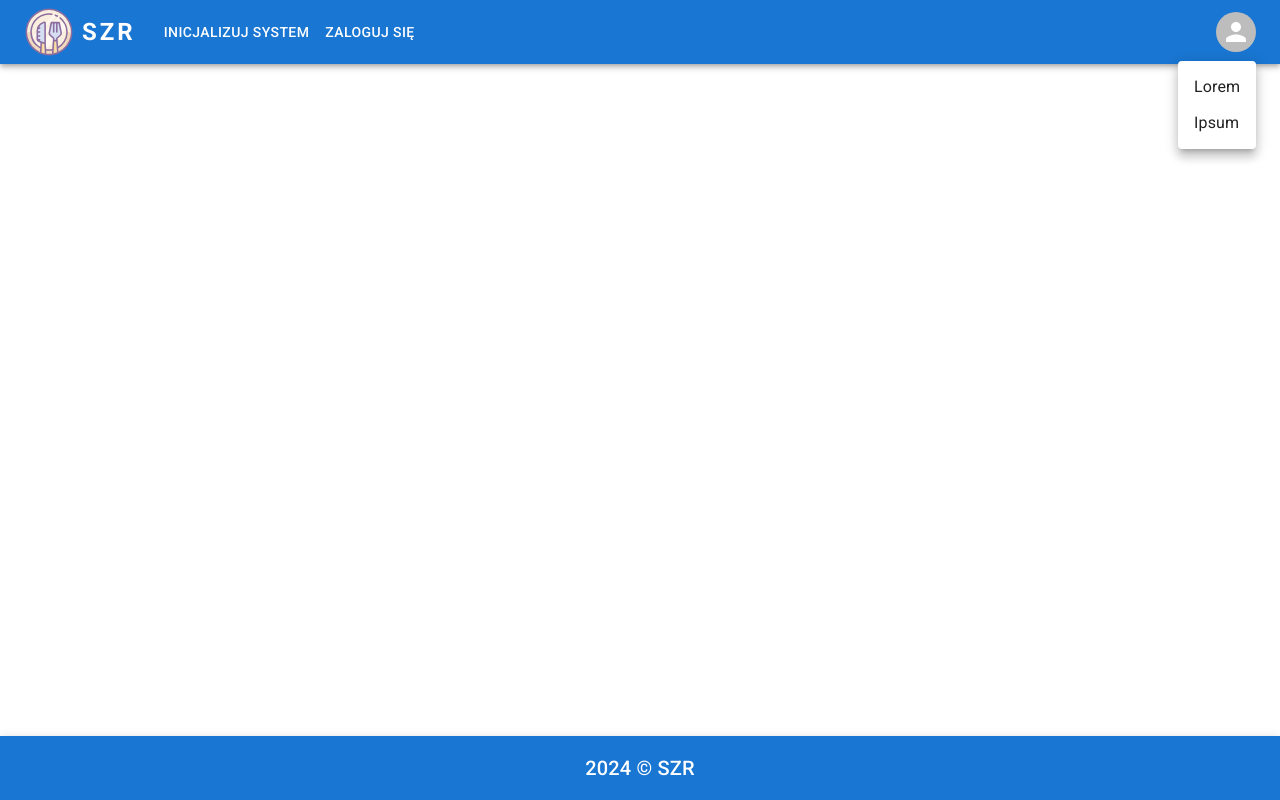
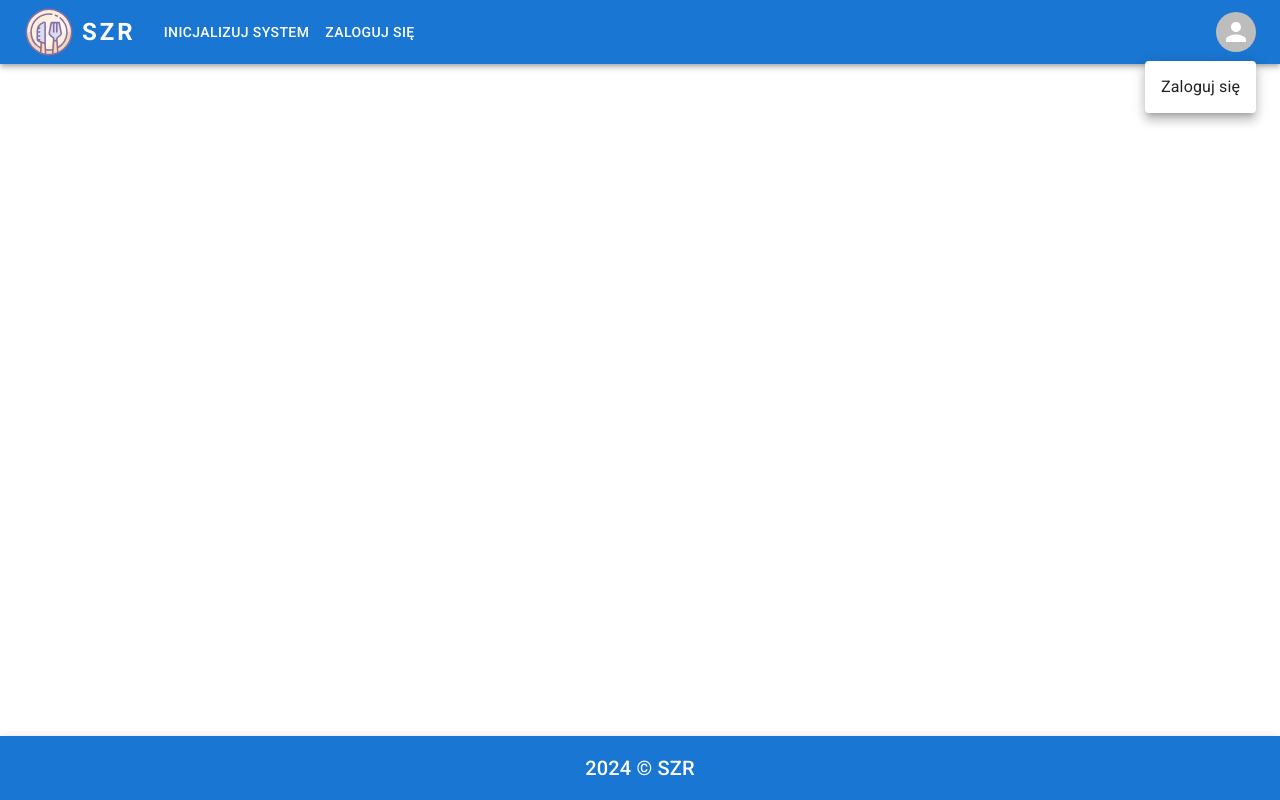
Before and after one commit to JakubWieclaw/restaurant_management_webpage, a React (Vite) app: page / in a window 1280 px wide. Both pictures are taken after a click on the button "Open settings". Built offline with nearby package versions, Linux system fonts and the light colour scheme.

Commit message:
insert basic redux mechanism

```diff
--- a/package.json
+++ b/package.json
@@ -17,6 +17,8 @@
     "@mui/material": "^5.15.21",
     "@mui/x-date-pickers": "^7.8.0",
     "@mui/x-date-pickers-pro": "^7.8.0",
+    "@reduxjs/toolkit": "^2.2.6",
+    "@types/react-redux": "^7.1.33",
     "dayjs": "^1.11.11",
     "email-validator": "^2.0.4",
     "eslint-config-react-app": "^7.0.1",
@@ -25,6 +27,7 @@
     "postcode-validator": "^3.8.21",
     "react": "^18.3.1",
     "react-dom": "^18.3.1",
+    "react-redux": "^9.1.2",
     "react-router-dom": "^6.24.1",
     "react-toastify": "^10.0.5",
     "vite-plugin-eslint": "^1.8.1",
--- a/src/components/AppBarHeader.tsx
+++ b/src/components/AppBarHeader.tsx
@@ -11,9 +11,13 @@ import {
   Avatar,
   Tooltip,
 } from "@mui/material";
+import MenuIcon from "@mui/icons-material/Menu";
+
+import { useState } from "react";
 import { Link } from "react-router-dom";
-import { useState } from "react";
-import MenuIcon from "@mui/icons-material/Menu";
+import { RootState, AppDispatch } from "../store";
+import { login, logout } from "../utils/userSlice";
+import { useSelector, useDispatch } from "react-redux";
 
 export const AppBarHeader = () => {
   const [anchorElMenu, setAnchorElMenu] = useState(null);
@@ -30,6 +34,16 @@ export const AppBarHeader = () => {
       link: "/auth",
     },
   ];
+
+  const dispatch: AppDispatch = useDispatch();
+  const user = useSelector((state: RootState) => state.user);
+  const handleLogin = () => {
+    dispatch(login());
+  };
+
+  const handleLogout = () => {
+    dispatch(logout());
+  };
 
   return (
     <AppBar position="static">
@@ -201,13 +215,11 @@ export const AppBarHeader = () => {
               open={Boolean(anchorElProfile)}
               onClose={() => setAnchorElProfile(null)}
             >
-              {" "}
-              <MenuItem onClick={() => setAnchorElProfile(null)}>
-                <Typography textAlign="center">Lorem</Typography>
-              </MenuItem>
-              <MenuItem onClick={() => setAnchorElProfile(null)}>
-                <Typography textAlign="center">Ipsum</Typography>
-              </MenuItem>
+              {user.loggedIn ? (
+                <MenuItem onClick={handleLogout}>Wyloguj się</MenuItem>
+              ) : (
+                <MenuItem onClick={handleLogin}>Zaloguj się</MenuItem>
+              )}
             </Menu>
           </Box>
         </Toolbar>
--- a/src/main.tsx
+++ b/src/main.tsx
@@ -4,12 +4,16 @@ import App from "./App.tsx";
 import ReactDOM from "react-dom/client";
 import { CssBaseline } from "@mui/material";
 import { BrowserRouter } from "react-router-dom";
+import { Provider } from "react-redux";
+import store from "./store";
 
 ReactDOM.createRoot(document.getElementById("root")!).render(
   <React.StrictMode>
     <CssBaseline />
     <BrowserRouter>
-      <App />
+      <Provider store={store}>
+        <App />
+      </Provider>
     </BrowserRouter>
   </React.StrictMode>
 );
--- /dev/null
+++ b/src/reducers/index.tsx
@@ -0,0 +1,11 @@
+import { combineReducers } from "redux";
+import userReducer from "../utils/userSlice";
+
+const rootReducer = combineReducers({
+  user: userReducer,
+  // Add other reducers here
+});
+
+export type RootState = ReturnType<typeof rootReducer>;
+
+export default rootReducer;
--- /dev/null
+++ b/src/store.tsx
@@ -0,0 +1,11 @@
+import { configureStore } from "@reduxjs/toolkit";
+import rootReducer from "./reducers";
+
+const store = configureStore({
+  reducer: rootReducer,
+});
+
+export type RootState = ReturnType<typeof store.getState>;
+export type AppDispatch = typeof store.dispatch;
+
+export default store;
--- /dev/null
+++ b/src/types/userTypes.tsx
@@ -0,0 +1,9 @@
+export interface UserState {
+  loggedIn: boolean;
+  //   userInfo: UserInfo | null;
+}
+
+// export interface UserInfo {
+//   name: string;
+//   age: number;
+// }
--- /dev/null
+++ b/src/utils/userSlice.tsx
@@ -0,0 +1,24 @@
+import { createSlice, PayloadAction } from "@reduxjs/toolkit";
+import { UserState } from "../types/userTypes";
+
+const initialState: UserState = {
+  loggedIn: false,
+};
+
+const userSlice = createSlice({
+  name: "user",
+  initialState,
+  reducers: {
+    // login(state, action: PayloadAction<UserInfo>) {
+    login(state) {
+      state.loggedIn = true;
+    },
+    logout(state) {
+      state.loggedIn = false;
+    },
+  },
+});
+
+export const { login, logout } = userSlice.actions;
+
+export default userSlice.reducer;
```
Also changed, not shown: 1 other file (tests, documents, lock files or other folders).
